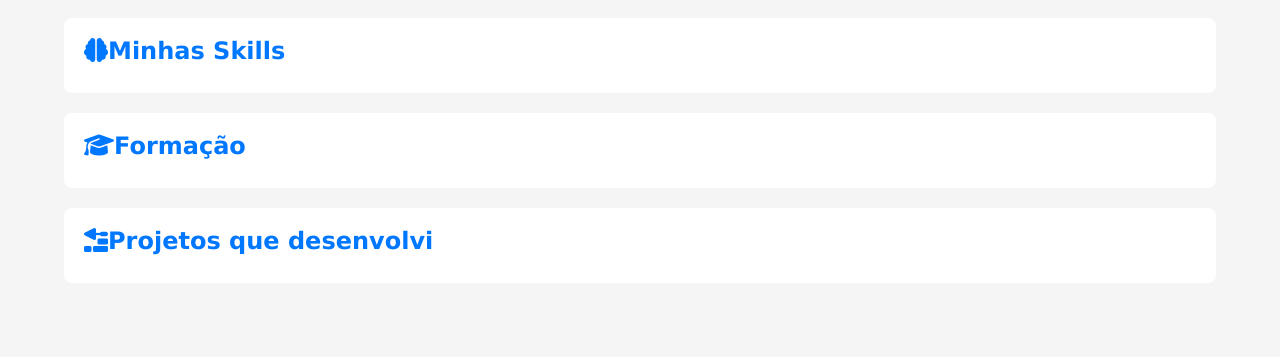
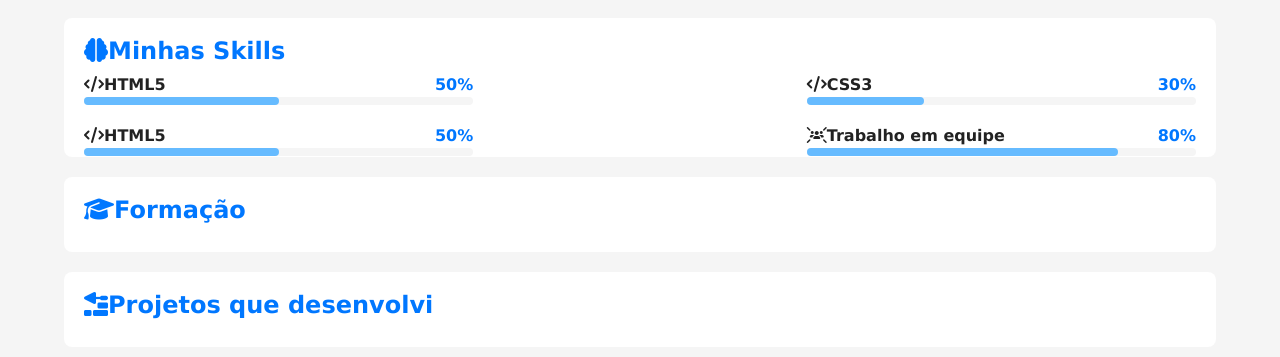
Before and after one commit to Tgo-Tiago/projeto-portifolio, a plain HTML site: page index.html in a window 1280 px wide. Shown: the part 1249-1606 px from the top of the page. Before the commit the page ends 1552 px from the top, so only its background shows below. Drawn offline with Linux system fonts and the light colour scheme.

Commit message:
skills criadas

```diff
--- a/estilos/style.css
+++ b/estilos/style.css
@@ -7,7 +7,7 @@
   --destaque-inverso
   --fundo-card
 */
-*{
+* {
   margin: 0;
   padding: 0;
   box-sizing: border-box;
@@ -39,13 +39,13 @@ header {
   align-content: center;
 }
 
-nav#menu ul{
+nav#menu ul {
   list-style: none;
   display: flex;
   gap: 10px;
 }
 
-nav#menu a{
+nav#menu a {
   text-decoration: none;
   color: var(--texto-inverso);
   font-weight: 600;
@@ -59,7 +59,7 @@ nav#menu a:hover {
   color: var(--destaque);
 }
 
-.construcao{
+.construcao {
   display: flex;
   justify-content: center;
   align-items: center;
@@ -89,7 +89,7 @@ section#ficha img.foto {
   overflow: hidden;
   border-radius: 50%;
   border: 5px solid var(--fundo-card);
-  outline: 5px solid  var(--destaque);
+  outline: 5px solid var(--destaque);
   display: block;
   margin: auto;
   margin-bottom: 15px;
@@ -143,7 +143,7 @@ article h2 {
   aspect-ratio: 16/9;
 }
 
-.video-container iframe{
+.video-container iframe {
   position: absolute;
   top: 0;
   left: 0;
@@ -151,3 +151,44 @@ article h2 {
   height: 100%;
   border-radius: 8px;
 }
+
+#skill-container {
+  display: grid;
+  grid-template-columns: 1fr;
+  gap: 30%;
+}
+
+#skill-container .info {
+  display: flex;
+  justify-content: space-between;
+  align-items: center;
+}
+
+#skill-container .nome {
+  font-weight: bold;
+  color: var(--texto);
+}
+
+#skill-container .porcent {
+  font-weight: bold;
+  color: var(--destaque);
+}
+
+#skill-container .barra {
+  width: 100%;
+  height: 8px;
+  background-color: var(--fundo-principal);
+  border-radius: 4px;
+}
+
+#skill-container .progresso {
+  height: 100%;
+  background-color: var(--destaque-inverso);
+  border-radius: 4px;
+}
+
+@media screen and (min-width: 768px) {
+  #skill-container {
+    grid-template-columns: 1fr 1fr;
+  }
+}
--- a/index.html
+++ b/index.html
@@ -58,6 +58,70 @@
 
             <article id="skills">
                 <h2><i class="fa-solid fa-brain"></i>Minhas Skills</h2>
+
+                <div id="skill-container">
+                    <div class="item">
+                        <div class="info">
+                            <span class="nome">
+                                <i class="fa-solid fa-code"></i>HTML5
+                            </span>
+                            <span class="porcent">
+                                50%
+                            </span>
+                        </div>
+                        <div class="barra">
+                            <div class="progresso" style="width: 50%;">
+                            </div>
+                        </div>
+                    </div>
+
+                    <div class="item">
+                        <div class="info">
+                            <span class="nome">
+                                <i class="fa-solid fa-code"></i>CSS3
+                            </span>
+                            <span class="porcent">
+                                30%
+                            </span>
+                        </div>
+                        <div class="barra">
+                            <div class="progresso" style="width: 30%;">
+                            </div>
+                        </div>
+                    </div>
+
+                    <div class="item">
+                        <div class="info">
+                            <span class="nome">
+                                <i class="fa-solid fa-code"></i>HTML5
+                            </span>
+                            <span class="porcent">
+                                50%
+                            </span>
+                        </div>
+                        <div class="barra">
+                            <div class="progresso" style="width: 50%;">
+                            </div>
+                        </div>
+                    </div>
+
+                    <div class="item">
+                        <div class="info">
+                            <span class="nome">
+                                <i class="fa-solid fa-users-rays"></i>Trabalho em equipe
+                            </span>
+                            <span class="porcent">
+                                80%
+                            </span>
+                        </div>
+                        <div class="barra">
+                            <div class="progresso" style="width: 80%;">
+                            </div>
+                        </div>
+                    </div>
+                </div>
+
+
             </article><!--fim article skills-->
 
             <article id="formacao">
```
